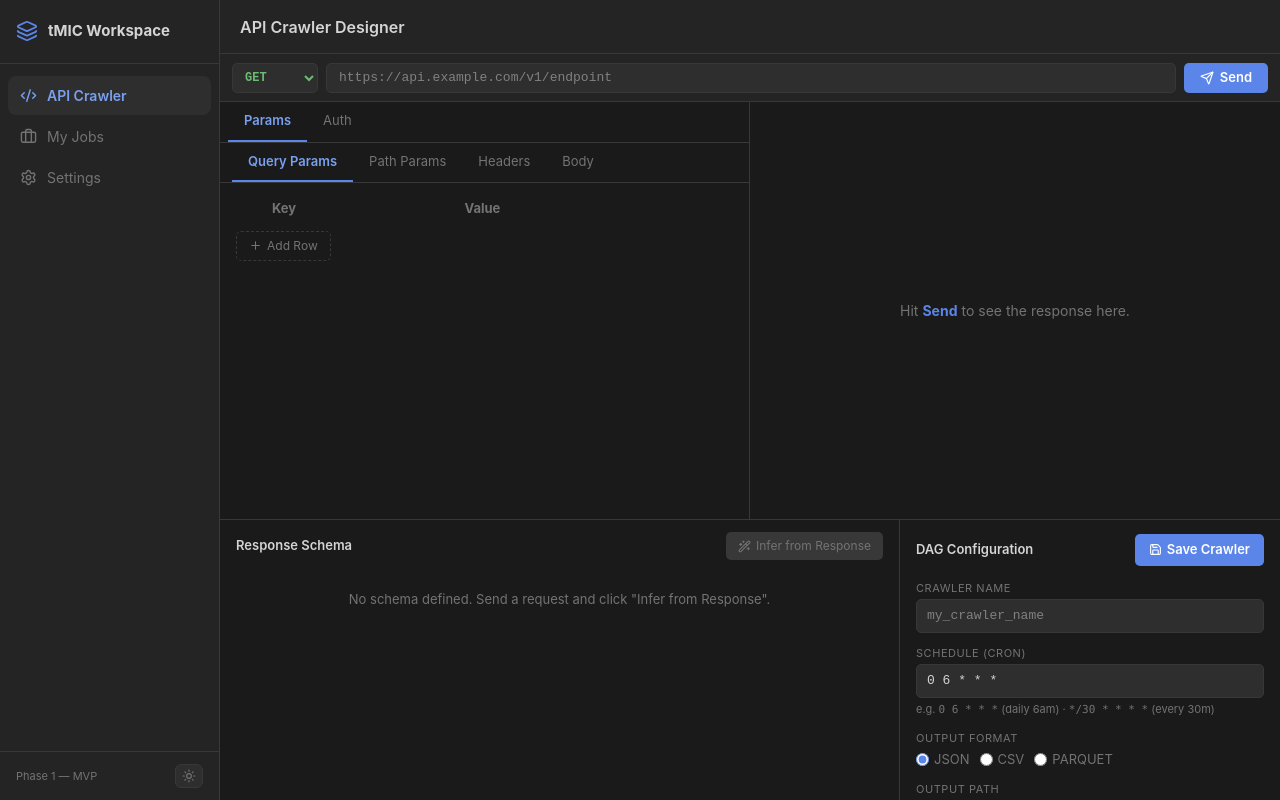
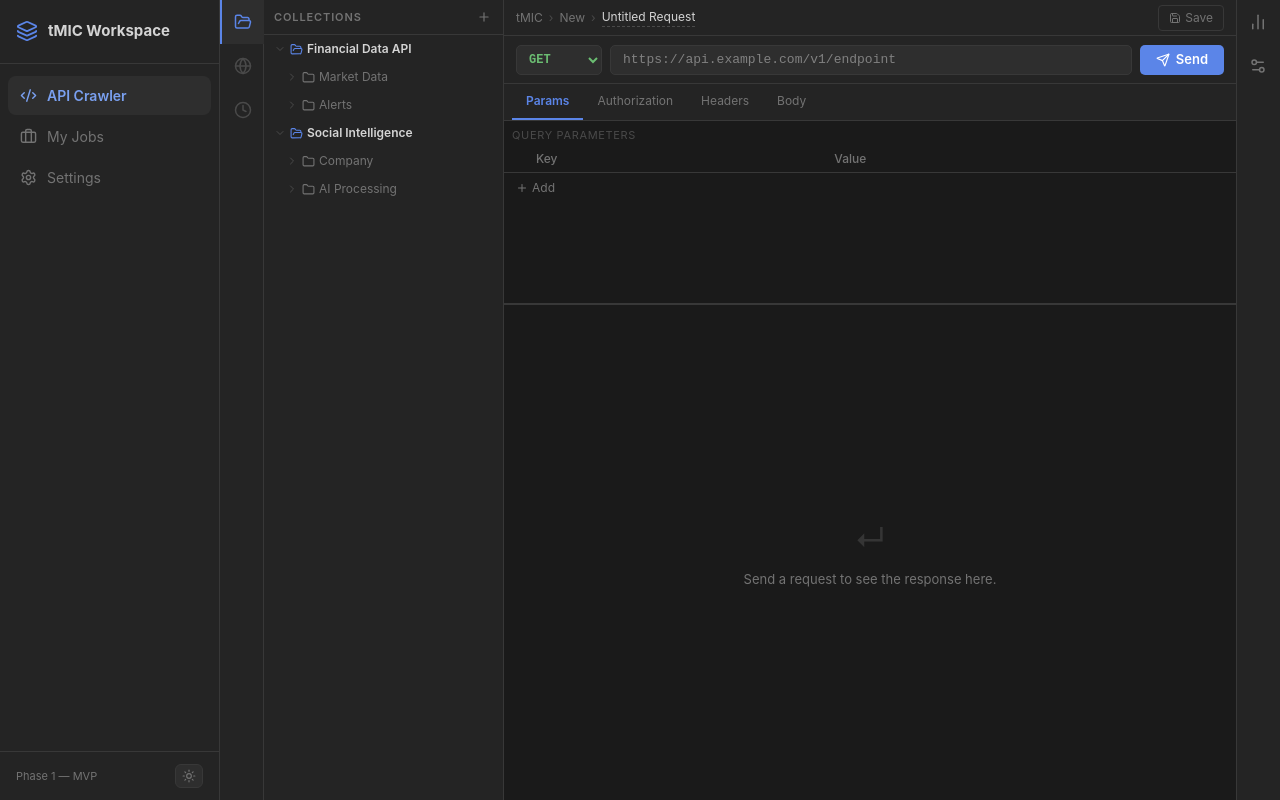
Before and after one commit to hwchiu/eggroll, a Next.js app: page /eggroll/api-crawler in a window 1280 px wide. Built offline with nearby package versions, Linux system fonts and the light colour scheme.

Commit message:
feat: rewrite API Crawler page with Postman-inspired 4-panel layout

```diff
--- a/app/api-crawler/page.tsx
+++ b/app/api-crawler/page.tsx
@@ -1,17 +1,22 @@
 // app/api-crawler/page.tsx
 "use client";
 
-import { useState } from "react";
+import { useState, useCallback } from "react";
 import type { RequestConfig, ApiResponse, SchemaField, DagConfig } from "@/lib/types";
+import { ActivityBar } from "@/components/api-crawler/ActivityBar";
+import { CollectionsTree } from "@/components/api-crawler/CollectionsTree";
+import { RequestBreadcrumb } from "@/components/api-crawler/RequestBreadcrumb";
 import { EndpointBar } from "@/components/api-crawler/EndpointBar";
-import { ParamsEditor } from "@/components/api-crawler/ParamsEditor";
-import { AuthEditor } from "@/components/api-crawler/AuthEditor";
-import { ResponseViewer } from "@/components/api-crawler/ResponseViewer";
-import { SchemaEditor } from "@/components/api-crawler/SchemaEditor";
-import { DagConfigPanel } from "@/components/api-crawler/DagConfigPanel";
-import { Header } from "@/components/layout/Header";
+import { RequestTabs } from "@/components/api-crawler/RequestTabs";
+import { ResponsePanel } from "@/components/api-crawler/ResponsePanel";
+import { RightIconBar } from "@/components/api-crawler/RightIconBar";
+import { SchemaPanel } from "@/components/api-crawler/SchemaPanel";
+import { DagPanel } from "@/components/api-crawler/DagPanel";
 import { executeRequest } from "@/lib/apiClient";
 import { inferSchema } from "@/lib/schemaInfer";
+import { mockRequests, mockCollections } from "@/data/mockCollections";
+
+// ─── Constants ───────────────────────────────────────────────────────────────
 
 const DEFAULT_REQUEST: RequestConfig = {
   id: "new",
@@ -36,7 +41,27 @@ const DEFAULT_DAG: DagConfig = {
   timeoutSeconds: 120,
 };
 
-type LeftTab = "params" | "auth";
+type ActivitySection = "collections" | "environments" | "history";
+type RightPanel = "schema" | "dag";
+
+/** Walk the collections tree to find breadcrumb info for a requestId */
+function findBreadcrumb(requestId: string): { collection: string; folder: string } {
+  for (const col of mockCollections) {
+    if (col.kind !== "collection") continue;
+    for (const child of col.children) {
+      if (child.kind === "folder") {
+        for (const leaf of child.children) {
+          if (leaf.kind === "request" && leaf.requestId === requestId) {
+            return { collection: col.name, folder: child.name };
+          }
+        }
+      }
+    }
+  }
+  return { collection: "Collections", folder: "—" };
+}
+
+// ─── Page ────────────────────────────────────────────────────────────────────
 
 export default function ApiCrawlerPage() {
   const [request, setRequest] = useState<RequestConfig>(DEFAULT_REQUEST);
@@ -44,8 +69,23 @@ export default function ApiCrawlerPage() {
   const [loading, setLoading] = useState(false);
   const [schema, setSchema] = useState<SchemaField[]>([]);
   const [dagConfig, setDagConfig] = useState<DagConfig>(DEFAULT_DAG);
-  const [leftTab, setLeftTab] = useState<LeftTab>("params");
+
+  const [activeSection, setActiveSection] = useState<ActivitySection | null>("collections");
+  const [activeRequestId, setActiveRequestId] = useState<string | null>(null);
+  const [breadcrumb, setBreadcrumb] = useState({ collection: "tMIC", folder: "New" });
+  const [rightPanel, setRightPanel] = useState<RightPanel | null>(null);
   const [saveMsg, setSaveMsg] = useState<string | null>(null);
+
+  const handleSelectRequest = useCallback((requestId: string) => {
+    const mock = mockRequests[requestId];
+    if (!mock) return;
+    setRequest(mock.config);
+    setSchema(mock.schema);
+    setDagConfig(mock.dagConfig);
+    setResponse(mock.mockResponse);
+    setActiveRequestId(requestId);
+    setBreadcrumb(findBreadcrumb(requestId));
+  }, []);
 
   const setReq = (patch: Partial<RequestConfig>) => setRequest((r) => ({ ...r, ...patch }));
 
@@ -54,6 +94,14 @@ export default function ApiCrawlerPage() {
     setLoading(true);
     setResponse(null);
     try {
+      if (activeRequestId && (request.url.includes("tmic-internal") || request.url.includes("marketdata.app"))) {
+        const mock = mockRequests[activeRequestId];
+        if (mock) {
+          await new Promise((r) => setTimeout(r, mock.mockResponse.durationMs));
+          setResponse(mock.mockResponse);
+          return;
+        }
+      }
       const res = await executeRequest(request);
       setResponse(res);
     } finally {
@@ -66,16 +114,46 @@ export default function ApiCrawlerPage() {
     setSchema(inferSchema(response.body));
   }
 
-  function handleSaveCrawler() {
+  function handleSave() {
     const name = dagConfig.crawlerName || request.name;
-    setSaveMsg(`Crawler "${name}" saved! (mock)`);
-    setTimeout(() => setSaveMsg(null), 3000);
+    setSaveMsg(`"${name}" saved!`);
+    setTimeout(() => setSaveMsg(null), 2500);
   }
 
+  function handleActivityToggle(section: ActivitySection) {
+    setActiveSection((cur) => (cur === section ? null : section));
+  }
+
+  function handleRightPanelToggle(panel: RightPanel) {
+    setRightPanel((cur) => (cur === panel ? null : panel));
+  }
+
+  const collectionsOpen = activeSection === "collections";
+
   return (
-    <div style={{ display: "flex", flexDirection: "column", height: "100%", overflow: "hidden" }}>
-      <Header title="API Crawler Designer" />
+    <div style={{ display: "flex", flexDirection: "row", height: "100%", overflow: "hidden", background: "var(--bg-base)" }}>
 
+      {/* Activity Bar */}
+      <ActivityBar activeSection={activeSection} onSectionToggle={handleActivityToggle} />
+
+      {/* Collections Tree (collapsible) */}
+      {collectionsOpen && (
+        <CollectionsTree
+          activeRequestId={activeRequestId}
+          onSelectRequest={handleSelectRequest}
+        />
+      )}
+
+      {/* Main Area */}
+      <div style={{ flex: 1, display: "flex", flexDirection: "column", overflow: "hidden", minWidth: 0 }}>
+        <RequestBreadcrumb
+          collectionName={breadcrumb.collection}
+          folderName={breadcrumb.folder}
+          requestName={request.name}
+          onRequestNameChange={(name) => setReq({ name })}
+          onSave={handleSave}
+          saveMessage={saveMsg}
+        />
         <EndpointBar
           method={request.method}
           url={request.url}
@@ -84,78 +162,31 @@ export default function ApiCrawlerPage() {
           onUrlChange={(url) => setReq({ url })}
           onSend={handleSend}
         />
-
-      {saveMsg && (
-        <div style={{ background: "var(--success)", color: "#000", padding: "6px 16px", fontSize: 13, fontWeight: 600 }}>
-          ✓ {saveMsg}
+        <div style={{ flex: 1, display: "flex", flexDirection: "column", overflow: "hidden" }}>
+          <div style={{ flex: "0 0 220px", overflow: "hidden", display: "flex", flexDirection: "column" }}>
+            <RequestTabs request={request} onChange={setReq} />
           </div>
-      )}
-
-      {/* Main split: left params/auth + right response */}
-      <div style={{ flex: 1, display: "flex", overflow: "hidden", borderBottom: "1px solid var(--border)" }}>
-        {/* Left pane */}
-        <div style={{ width: "50%", borderRight: "1px solid var(--border)", display: "flex", flexDirection: "column", overflow: "hidden" }}>
-          <div style={{ display: "flex", borderBottom: "1px solid var(--border)", paddingLeft: 8 }}>
-            {(["params", "auth"] as LeftTab[]).map((t) => (
-              <button
-                key={t}
-                onClick={() => setLeftTab(t)}
-                style={{
-                  padding: "9px 16px",
-                  background: "none",
-                  border: "none",
-                  borderBottom: leftTab === t ? "2px solid var(--accent)" : "2px solid transparent",
-                  color: leftTab === t ? "var(--accent-hover)" : "var(--text-muted)",
-                  cursor: "pointer",
-                  fontSize: 13,
-                  fontWeight: leftTab === t ? 600 : 400,
-                }}
-              >
-                {t === "params" ? "Params" : "Auth"}
-              </button>
-            ))}
+          <div style={{ flex: 1, display: "flex", overflow: "hidden", borderTop: "1px solid var(--border)" }}>
+            <ResponsePanel response={response} loading={loading} />
           </div>
-
-          <div style={{ flex: 1, overflow: "auto" }}>
-            {leftTab === "params" ? (
-              <ParamsEditor
-                queryParams={request.queryParams}
-                pathParams={request.pathParams}
-                headers={request.headers}
-                bodyType={request.bodyType}
-                bodyJson={request.bodyJson}
-                onQueryParamsChange={(p) => setReq({ queryParams: p })}
-                onPathParamsChange={(p) => setReq({ pathParams: p })}
-                onHeadersChange={(h) => setReq({ headers: h })}
-                onBodyTypeChange={(t) => setReq({ bodyType: t })}
-                onBodyJsonChange={(s) => setReq({ bodyJson: s })}
-              />
-            ) : (
-              <AuthEditor auth={request.auth} onChange={(a) => setReq({ auth: a })} />
-            )}
         </div>
       </div>
 
-        {/* Right pane — Response */}
-        <div style={{ flex: 1, display: "flex", flexDirection: "column", overflow: "hidden" }}>
-          <ResponseViewer response={response} loading={loading} />
-        </div>
-      </div>
-
-      {/* Bottom split: schema + dag config */}
-      <div style={{ height: 280, display: "flex", overflow: "hidden", flexShrink: 0 }}>
-        <div style={{ flex: 1, borderRight: "1px solid var(--border)", overflow: "auto" }}>
-          <SchemaEditor
+      {/* Right Slide-in Panels */}
+      {rightPanel === "schema" && (
+        <SchemaPanel
           fields={schema}
           onFieldsChange={setSchema}
           onInferFromResponse={handleInferSchema}
           hasResponse={!!response?.body}
         />
-        </div>
-        <div style={{ width: 380, overflow: "auto" }}>
-          <DagConfigPanel config={dagConfig} onChange={setDagConfig} onSave={handleSaveCrawler} />
-        </div>
-      </div>
+      )}
+      {rightPanel === "dag" && (
+        <DagPanel config={dagConfig} onChange={setDagConfig} onSave={handleSave} />
+      )}
+
+      {/* Right Icon Bar */}
+      <RightIconBar activePanel={rightPanel} onPanelToggle={handleRightPanelToggle} />
     </div>
   );
 }
```
Lines whose indentation alone changed are shown as unchanged.
